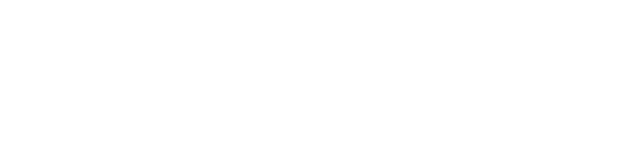
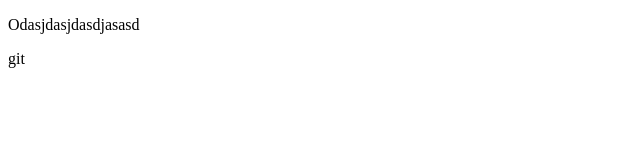
Before and after one commit to TaxLimit/demo, a plain HTML site: page index.html in a window 1280 px wide. Shown: the whole page, without its empty margins (0-640 px from the left). Drawn offline with Linux system fonts and the light colour scheme.

Commit message:
Init commit

```diff
--- a/index.html
+++ b/index.html
@@ -3,7 +3,9 @@
   <head>
     <meta charset="UTF-8" />
     <meta name="viewport" content="width=device-width, initial-scale=1.0" />
-    <title>Document</title>
+    <title>dasdasdas</title>
   </head>
-  <body></body>
-</html>
+  <body>
+    <p>Odasjdasjdasdjasasd</p>
+  </body>
+</html>git
```
